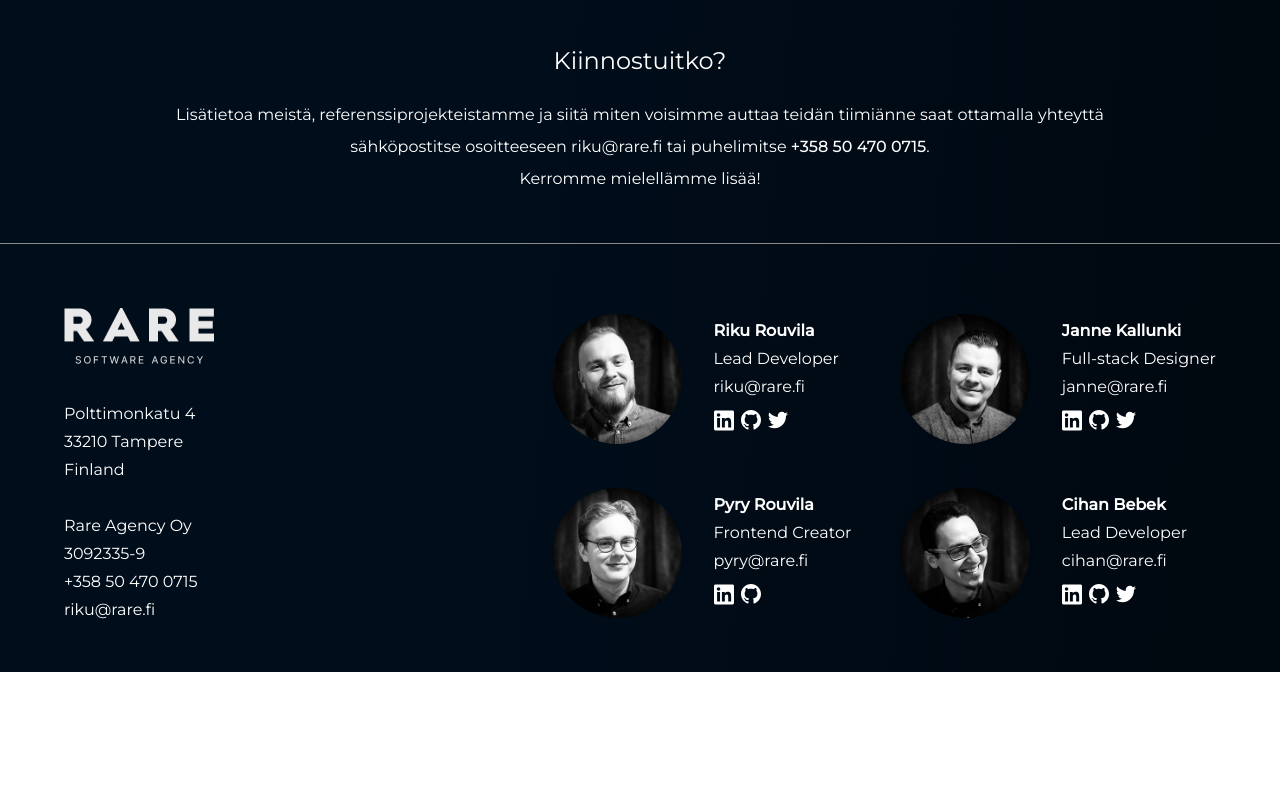
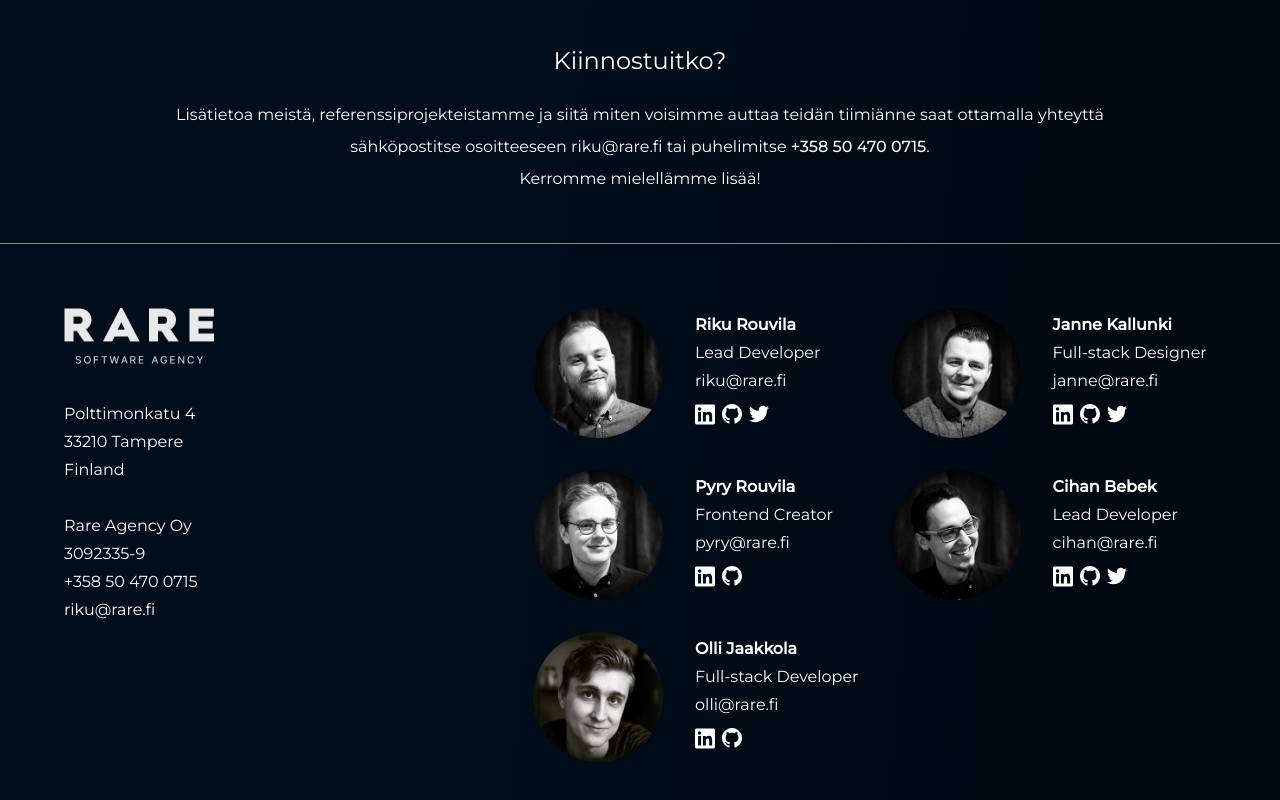
Before and after one commit to rareagency/rareagency.fi, a Next.js app: page /training in a window 1280 px wide. Shown: the part 2769-3569 px from the top of the page. Before the commit the page ends 3441 px from the top, so only its background shows below. Built offline with nearby package versions, Linux system fonts and the light colour scheme.

Commit message:
Add Olli's face

```diff
--- a/components/footer.tsx
+++ b/components/footer.tsx
@@ -120,6 +120,27 @@ export const Footer: React.FC = () => (
               </a>
               <a href="https://twitter.com/cihanbebek">
                 <Twitter />
+              </a>
+            </span>
+          </address>
+        </section>
+
+        <section className="face olli">
+          <img
+            className="rounded-face"
+            src="./static/faces/olli.jpg"
+            alt="Olli Jaakkola"
+          />
+          <address>
+            <strong className="name">Olli&nbsp;Jaakkola</strong>
+            <span>Full-stack&nbsp;Developer</span>
+            <span>olli@rare.fi</span>
+            <span className="social">
+              <a href="https://www.linkedin.com/in/olli-jaakkola/">
+                <Linkedin />
+              </a>
+              <a href="https://github.com/ollija">
+                <Github />
               </a>
             </span>
           </address>
```
Also changed, not shown: public/static/faces/olli.jpg (added).
